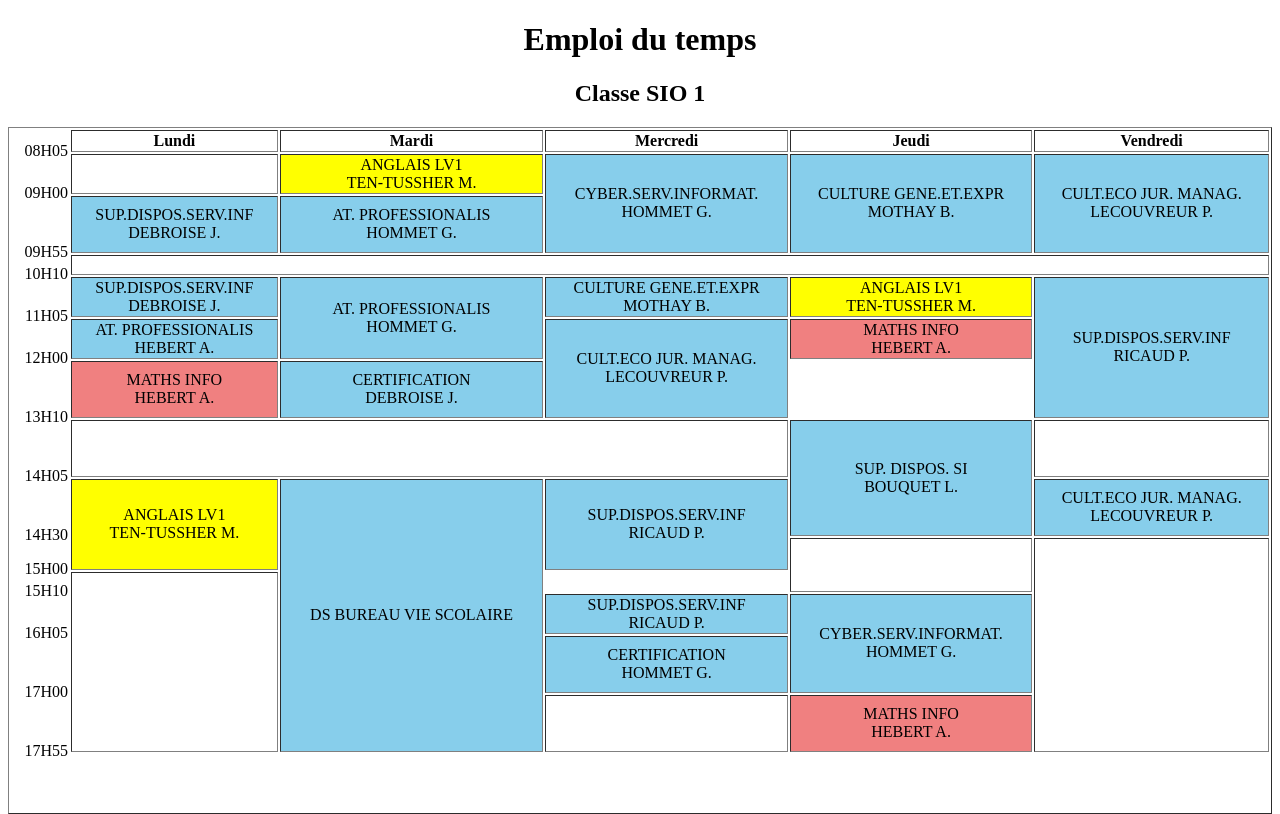
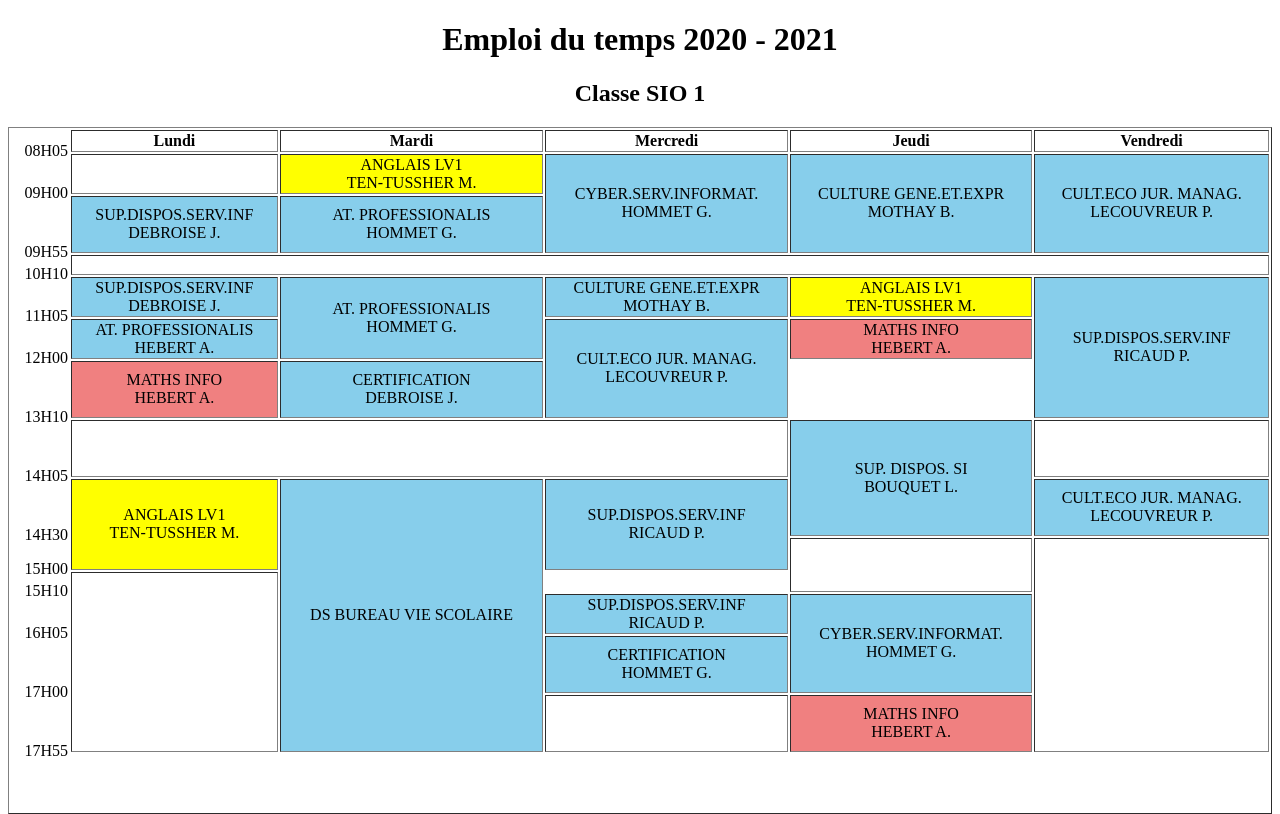
Before and after one commit to RomainChartier02/html, a plain HTML site: page index.html in a window 1280 px wide. Drawn offline with Linux system fonts and the light colour scheme.

Commit message:
Update index.html

```diff
--- a/index.html
+++ b/index.html
@@ -16,7 +16,7 @@
    <link rel="stylesheet" href="mon_fichier_css.css">
   </head>
   <body>
-    <h1 align="center">Emploi du temps</h1>
+    <h1 align="center">Emploi du temps 2020 - 2021</h1>
 
     <h2 align="center">Classe SIO 1</h2>
 
```
